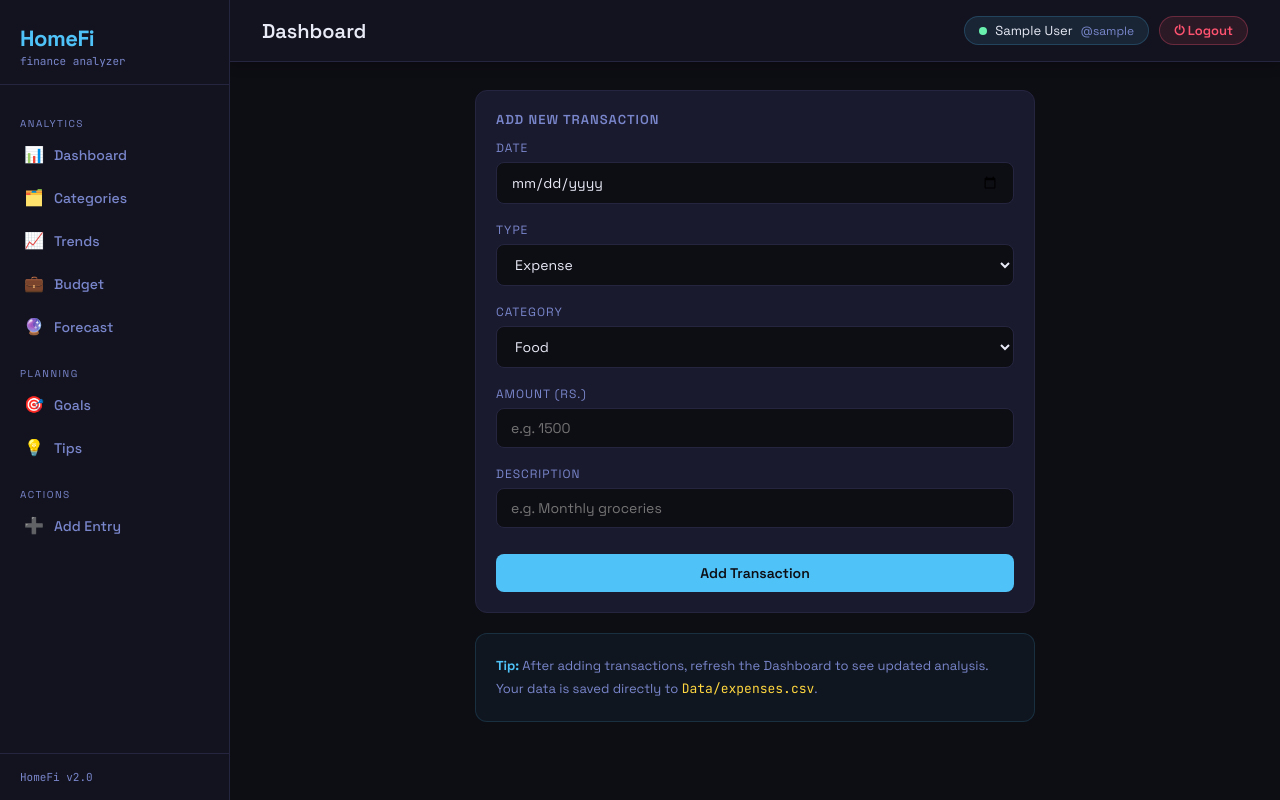
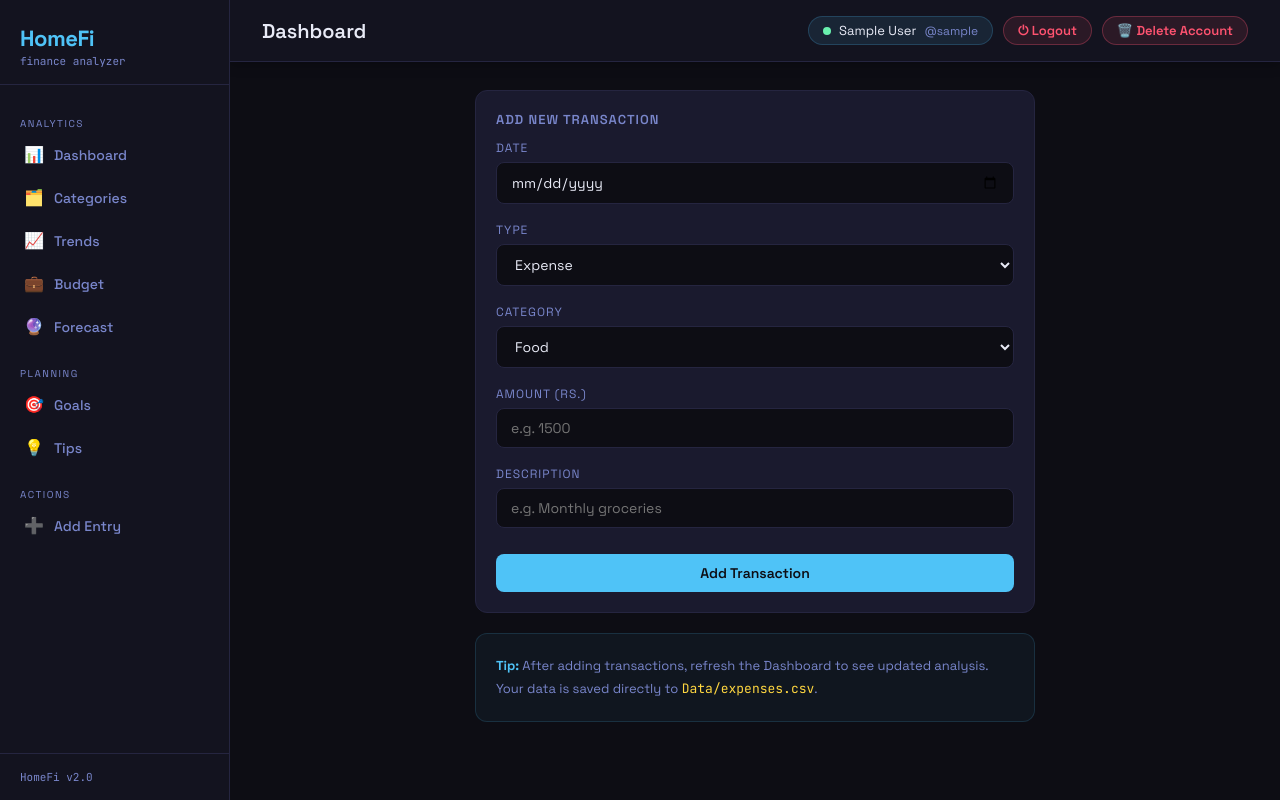
Before and after one commit to karan127-prog/HomeFi-web, a Flask app: page /add in a window 1280 px wide. Run offline with Flask 3, Linux system fonts and the light colour scheme; the visitor is signed in with stand-in values (Sample User, id 1).

Commit message:
Add delete account button

```diff
--- a/templates/base.html
+++ b/templates/base.html
@@ -396,6 +396,11 @@
   <a href="/logout" style="background:rgba(255,83,112,0.1); border:1px solid rgba(255,83,112,0.3); border-radius:20px; padding:5px 14px; color:#ff5370; font-size:13px; text-decoration:none; font-weight:600;">
     ⏻ Logout
   </a>
+  <a href="/delete-account"
+   onclick="return confirm('PAKKA? Account aur saara data permanently delete ho jaayega!')"
+   style="background:rgba(255,83,112,0.1); border:1px solid rgba(255,83,112,0.3); border-radius:20px; padding:5px 14px; color:#ff5370; font-size:13px; text-decoration:none; font-weight:600;">
+  🗑️ Delete Account
+</a>
 </div>
   </div>
 
```
